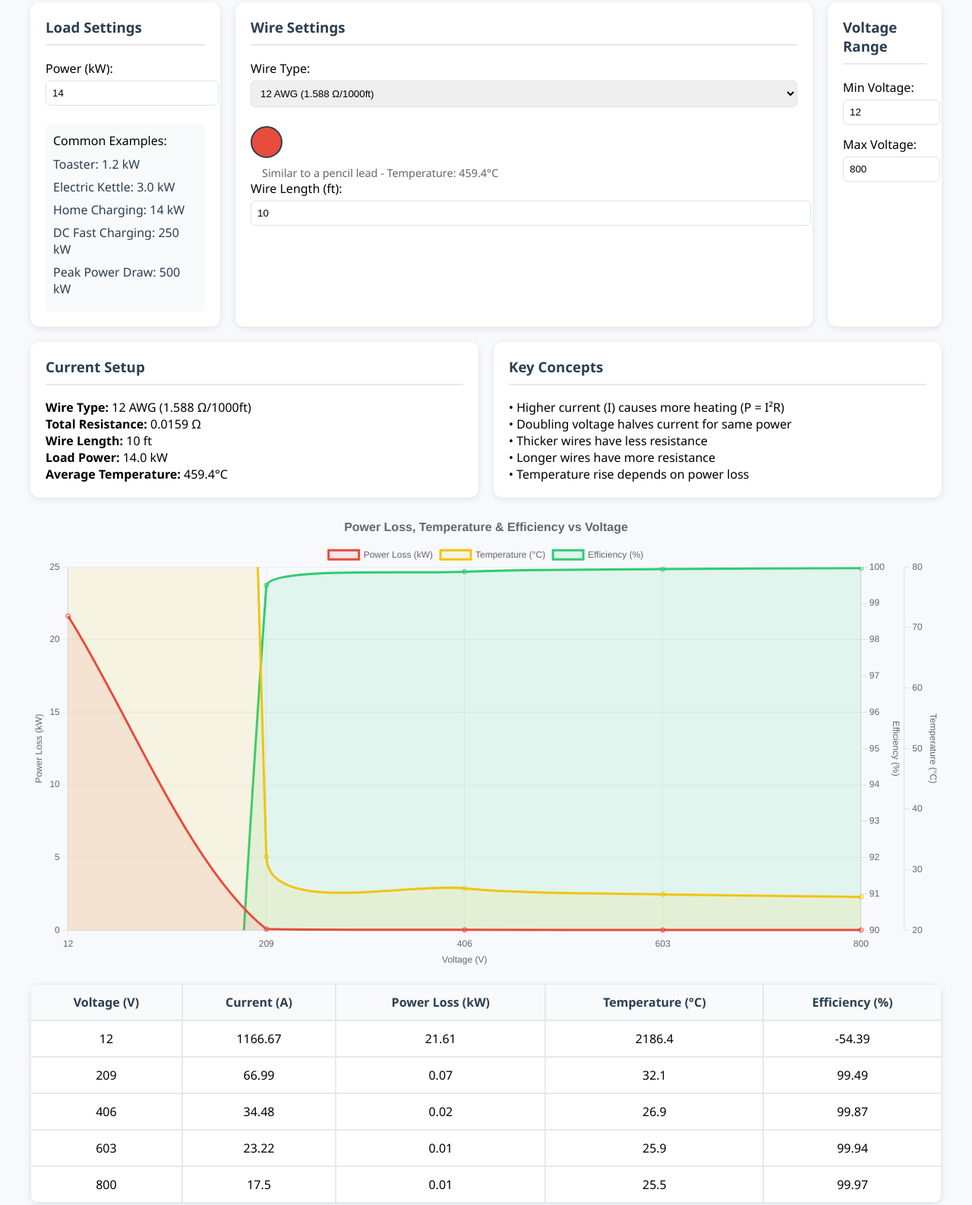
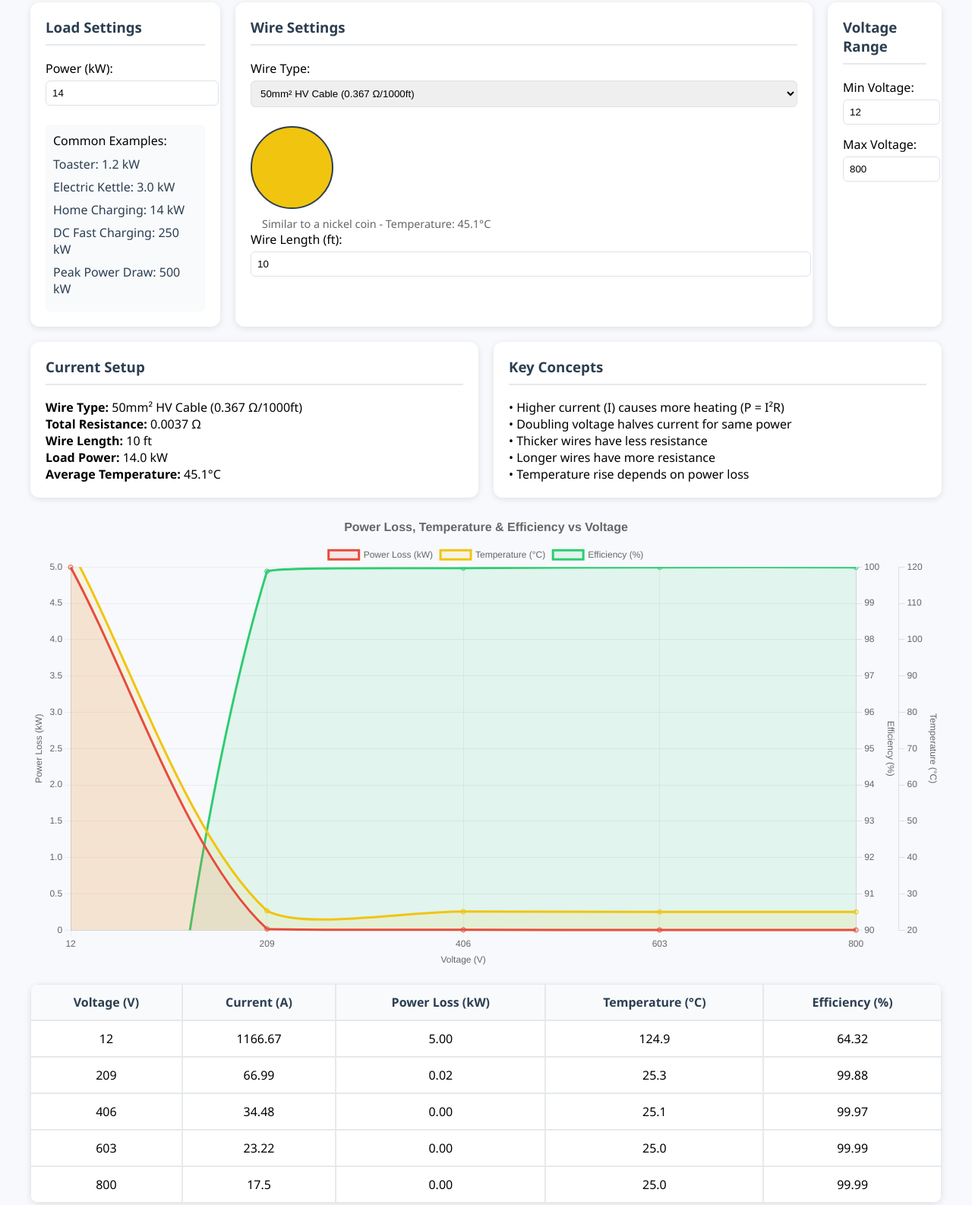
Before and after one commit to Tc3-Tech/PowerLoss-Calculator, a plain HTML site: page index.html in a window 1280 px wide. Shown: the part 25-1611 px from the top of the page at 76% size. Drawn offline with nearby package versions, Linux system fonts and the light colour scheme.

Commit message:
Update index.html

```diff
--- a/index.html
+++ b/index.html
@@ -122,10 +122,18 @@
                 <h3>Wire Settings</h3>
                 <label>Wire Type:</label>
                 <select id="wireGauge">
-                    <option value="10">10 AWG (0.9989 Ω/1000ft)</option>
-                    <option value="12" selected>12 AWG (1.588 Ω/1000ft)</option>
-                    <option value="14">14 AWG (2.525 Ω/1000ft)</option>
-                    <option value="16">16 AWG (4.016 Ω/1000ft)</option>
+                    <optgroup label="Standard Wires">
+                        <option value="10">10 AWG (0.9989 Ω/1000ft)</option>
+                        <option value="12">12 AWG (1.588 Ω/1000ft)</option>
+                        <option value="14">14 AWG (2.525 Ω/1000ft)</option>
+                        <option value="16">16 AWG (4.016 Ω/1000ft)</option>
+                    </optgroup>
+                    <optgroup label="HV Cables">
+                        <option value="ev_35">35mm² HV Cable (0.524 Ω/1000ft)</option>
+                        <option value="ev_50" selected>50mm² HV Cable (0.367 Ω/1000ft)</option>
+                        <option value="ev_70">70mm² HV Cable (0.262 Ω/1000ft)</option>
+                        <option value="ev_95">95mm² HV Cable (0.193 Ω/1000ft)</option>
+                    </optgroup>
                 </select>
                 <div class="wire-visualization">
                     <div id="wireCircle" class="wire-circle"></div>
@@ -164,34 +172,50 @@
         <canvas id="powerChart"></canvas>
         <div id="tableContainer"></div>
     </div>
-    <script>
+ <script>
         // Wire property constants
         const wireResistance = {
             '10': 0.9989,
             '12': 1.588,
             '14': 2.525,
-            '16': 4.016
+            '16': 4.016,
+            'ev_35': 0.524,  // 35mm² EV cable
+            'ev_50': 0.367,  // 50mm² EV cable
+            'ev_70': 0.262,  // 70mm² EV cable
+            'ev_95': 0.193   // 95mm² EV cable
         };
 
         const thermalCoefficient = {
             '10': 0.8,
             '12': 1.0,
             '14': 1.3,
-            '16': 1.6
+            '16': 1.6,
+            'ev_35': 0.25,   // Better heat dissipation
+            'ev_50': 0.20,   // due to specialized
+            'ev_70': 0.15,   // insulation and
+            'ev_95': 0.12    // construction
         };
 
         const wireDiameters = {
             '10': 2.588,
             '12': 2.053,
             '14': 1.628,
-            '16': 1.291
+            '16': 1.291,
+            'ev_35': 12.5,
+            'ev_50': 15.8,
+            'ev_70': 18.5,
+            'ev_95': 21.5
         };
 
         const wireComparisons = {
             '10': "About the diameter of a drinking straw",
             '12': "Similar to a pencil lead",
             '14': "Like a thick paper clip",
-            '16': "Similar to a small paper clip"
+            '16': "Similar to a small paper clip",
+            'ev_35': "Like a garden hose",
+            'ev_50': "Similar to a nickel coin",
+            'ev_70': "Like a quarter dollar",
+            'ev_95': "About the size of a penny stack"
         };
 
         const ambientTemp = 25;
@@ -389,6 +413,102 @@
             document.getElementById('tableContainer').innerHTML = table;
         }
 
+        function updateChart(data) {
+            if (chart) {
+                chart.destroy();
+            }
+
+            const ctx = document.getElementById('powerChart').getContext('2d');
+            chart = new Chart(ctx, {
+                type: 'line',
+                data: {
+                    labels: data.map(d => d.voltage),
+                    datasets: [
+                        {
+                            label: 'Power Loss (kW)',
+                            data: data.map(d => d.powerLoss),
+                            borderColor: '#e74c3c',
+                            backgroundColor: 'rgba(231, 76, 60, 0.1)',
+                            fill: true,
+                            tension: 0.3
+                        },
+                        {
+                            label: 'Temperature (°C)',
+                            data: data.map(d => d.temperature),
+                            borderColor: '#f1c40f',
+                            backgroundColor: 'rgba(241, 196, 15, 0.1)',
+                            fill: true,
+                            tension: 0.3,
+                            yAxisID: 'y2'
+                        },
+                        {
+                            label: 'Efficiency (%)',
+                            data: data.map(d => d.efficiency),
+                            borderColor: '#2ecc71',
+                            backgroundColor: 'rgba(46, 204, 113, 0.1)',
+                            fill: true,
+                            tension: 0.3,
+                            yAxisID: 'y1'
+                        }
+                    ]
+                },
+                options: {
+                    responsive: true,
+                    plugins: {
+                        title: {
+                            display: true,
+                            text: 'Power Loss, Temperature & Efficiency vs Voltage',
+                            font: { size: 16 }
+                        }
+                    },
+                    scales: {
+                        x: {
+                            title: {
+                                display: true,
+                                text: 'Voltage (V)'
+                            },
+                            grid: {
+                                color: 'rgba(0,0,0,0.05)'
+                            }
+                        },
+                        y: {
+                            title: {
+                                display: true,
+                                text: 'Power Loss (kW)'
+                            },
+                            grid: {
+                                color: 'rgba(0,0,0,0.05)'
+                            }
+                        },
+                        y1: {
+                            position: 'right',
+                            title: {
+                                display: true,
+                                text: 'Efficiency (%)'
+                            },
+                            min: 90,
+                            max: 100,
+                            grid: {
+                                drawOnChartArea: false
+                            }
+                        },
+                        y2: {
+                            position: 'right',
+                            title: {
+                                display: true,
+                                text: 'Temperature (°C)'
+                            },
+                            min: 20,
+                            max: 120,
+                            grid: {
+                                drawOnChartArea: false
+                            }
+                        }
+                    }
+                }
+            });
+        }
+
         // Initialize all event listeners and start the calculator
         document.querySelectorAll('input, select').forEach(input => {
             input.addEventListener('change', calculateData);
```
